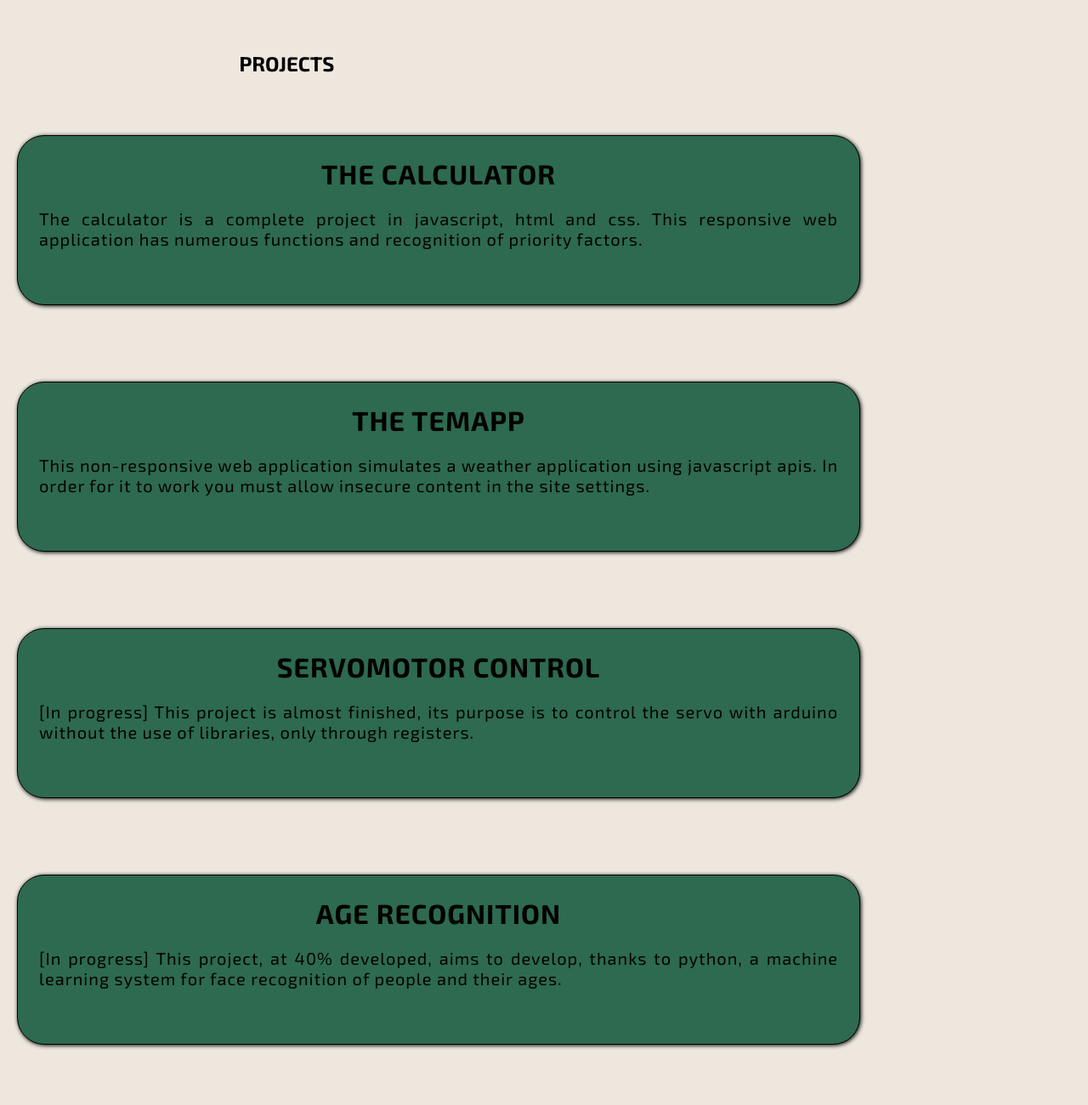
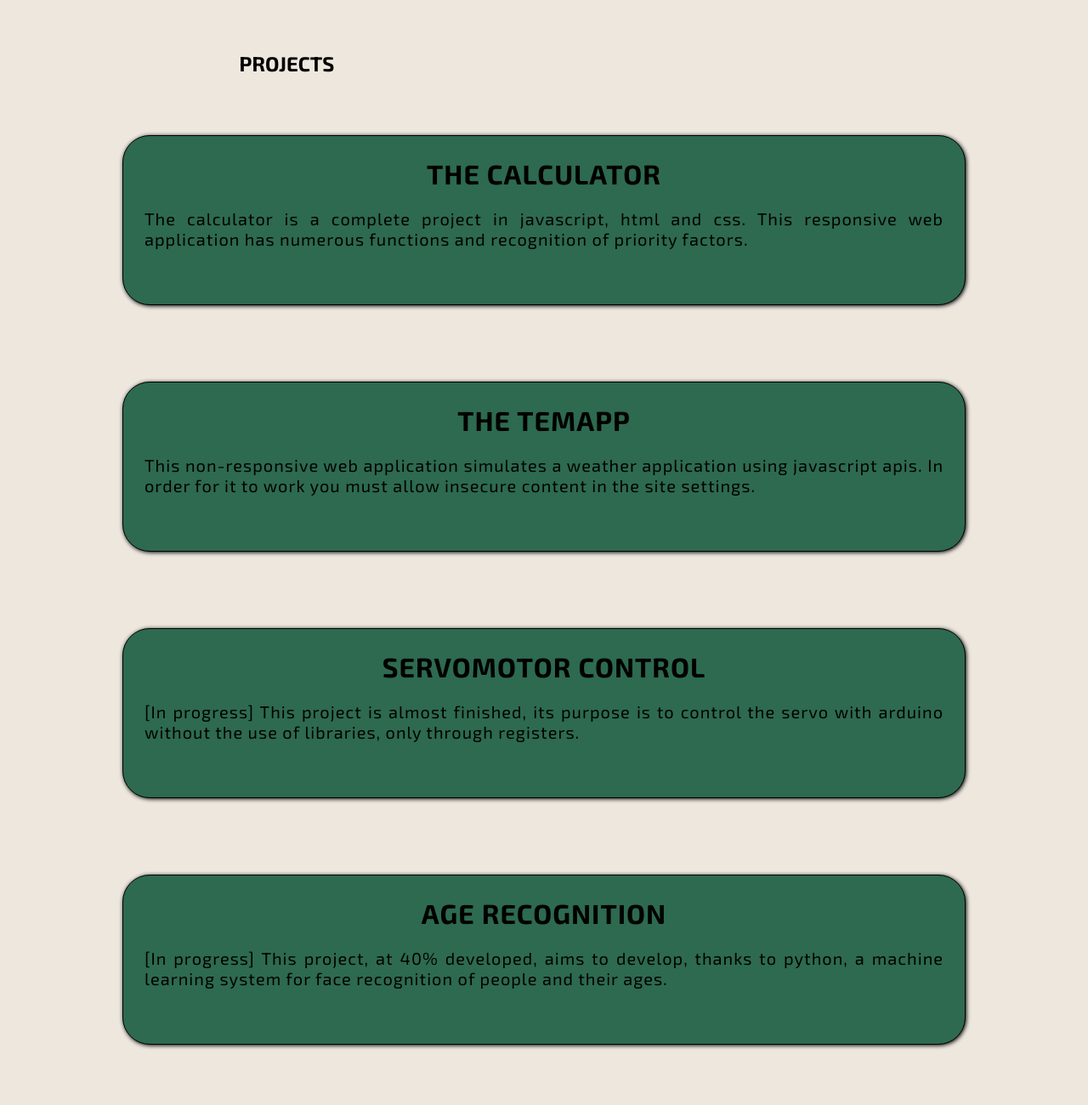
Before and after one commit to DJ4S/lucasbiolley, a plain HTML site: page index.html in a window 1280 px wide. Shown: the part 2160-3460 px from the top of the page at 85% size. Drawn offline with Linux system fonts and the light colour scheme.

Commit message:
Update styles.css

```diff
--- a/styles.css
+++ b/styles.css
@@ -728,7 +728,7 @@ h7{
   margin: 0 auto;
   grid-template-columns: 80%;
   grid-column-gap: 50px;
-  justify-content: space-between;;
+  justify-content: center;
   margin-bottom: 50px;
   margin-top: 50px;
   height: 200px;
@@ -742,7 +742,7 @@ h7{
   margin: 0 auto;
   grid-template-columns: 80%;
   grid-column-gap: 50px;
-  justify-content: space-between;;
+  justify-content: center;
   margin-bottom: 50px;
   height: 200px;
   transition: 300ms;
@@ -755,7 +755,7 @@ h7{
   margin: 0 auto;
   grid-template-columns: 80%;
   grid-column-gap: 50px;
-  justify-content: space-between;;
+  justify-content: center;
   margin-bottom: 50px;
   height: 200px;
   transition: 300ms;
@@ -768,7 +768,7 @@ h7{
   margin: 0 auto;
   grid-template-columns: 80%;
   grid-column-gap: 50px;
-  justify-content: space-between;;
+  justify-content: center;
   margin-bottom: 50px;
   height: 200px;
   transition: 300ms;
```
